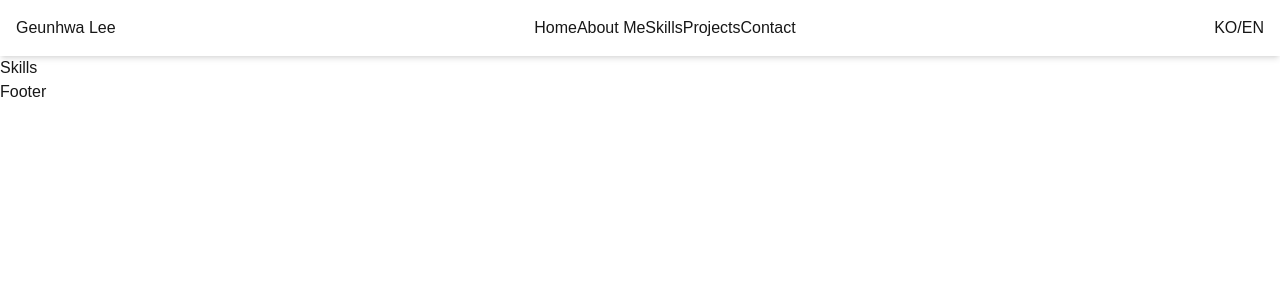
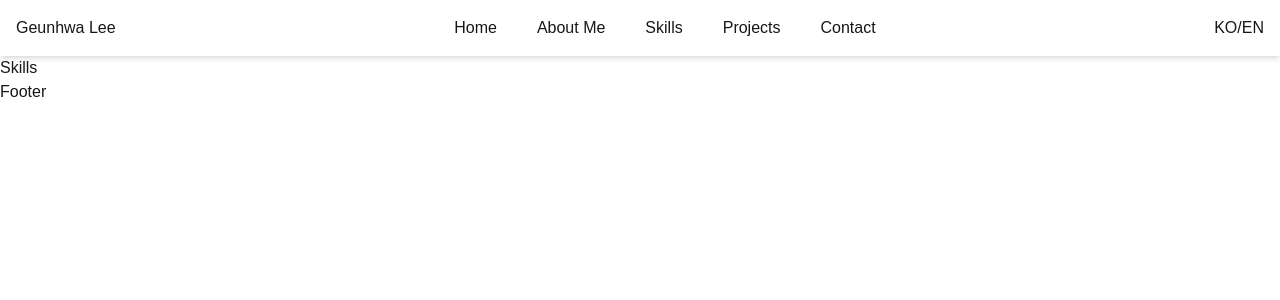
Before and after one commit to GEUNNN/portfolio, a Next.js app: page / in a window 1280 px wide. Shown: the top 300 px of the page. Built offline with nearby package versions, Linux system fonts and the light colour scheme.

Commit message:
fix: add gap to the nav element

```diff
--- a/src/app/components/Header.tsx
+++ b/src/app/components/Header.tsx
@@ -3,7 +3,7 @@
     <header className="sticky top-0 flex items-center justify-between p-4 shadow-md z-50">
       <h1>Geunhwa Lee</h1>
       <nav>
-        <ul className="flex flex-row">
+        <ul className="flex flex-row gap-10">
           <li>
             <a href="#home">Home</a>
           </li>
```
